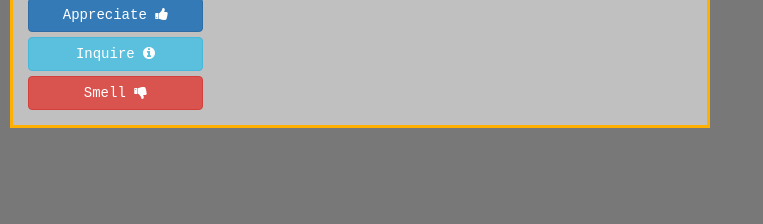
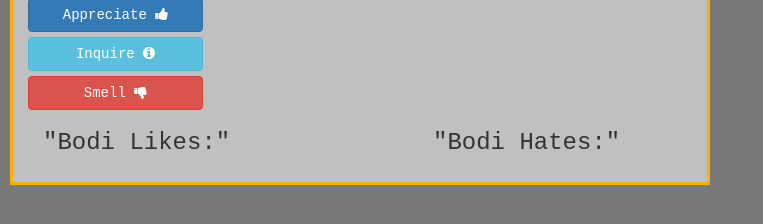
Before and after one commit to kgirvin/kgirvin.github.io, a plain HTML site: page index.html in a window 1280 px wide. Shown: the part 568-792 px from the top of the page, without its empty margins (0-763 px from the left). Drawn offline with nearby package versions, Linux system fonts and the light colour scheme.

Commit message:
Update index.html

```diff
--- a/index.html
+++ b/index.html
@@ -38,8 +38,8 @@
     </style>
   </head>
     <body>
+      <div class="form-bg">
 
-        <div class="form-bg">
       <form action="#">
         <p>Is Bodi smelly?</p>
         <label><input type="radio" name="bodi-odor">Yes</label>
@@ -70,7 +70,18 @@
             <button class="btn btn-block btn-danger">Smell <i class="fa fa-thumbs-down"></i></button>
           </div>
 
+        <div class= "container">
+          <div class="row">
+            <div class="col-md-4">
+              <h3>"Bodi Likes:"</h3>
+            </div>
+            <div class="col-md-4">
+              <h3>"Bodi Hates:"</h3>
+
+            </div>
+          </div>
+        </div>
+
       </div>
-
-        </body>
+  </body>
 </html>
```
